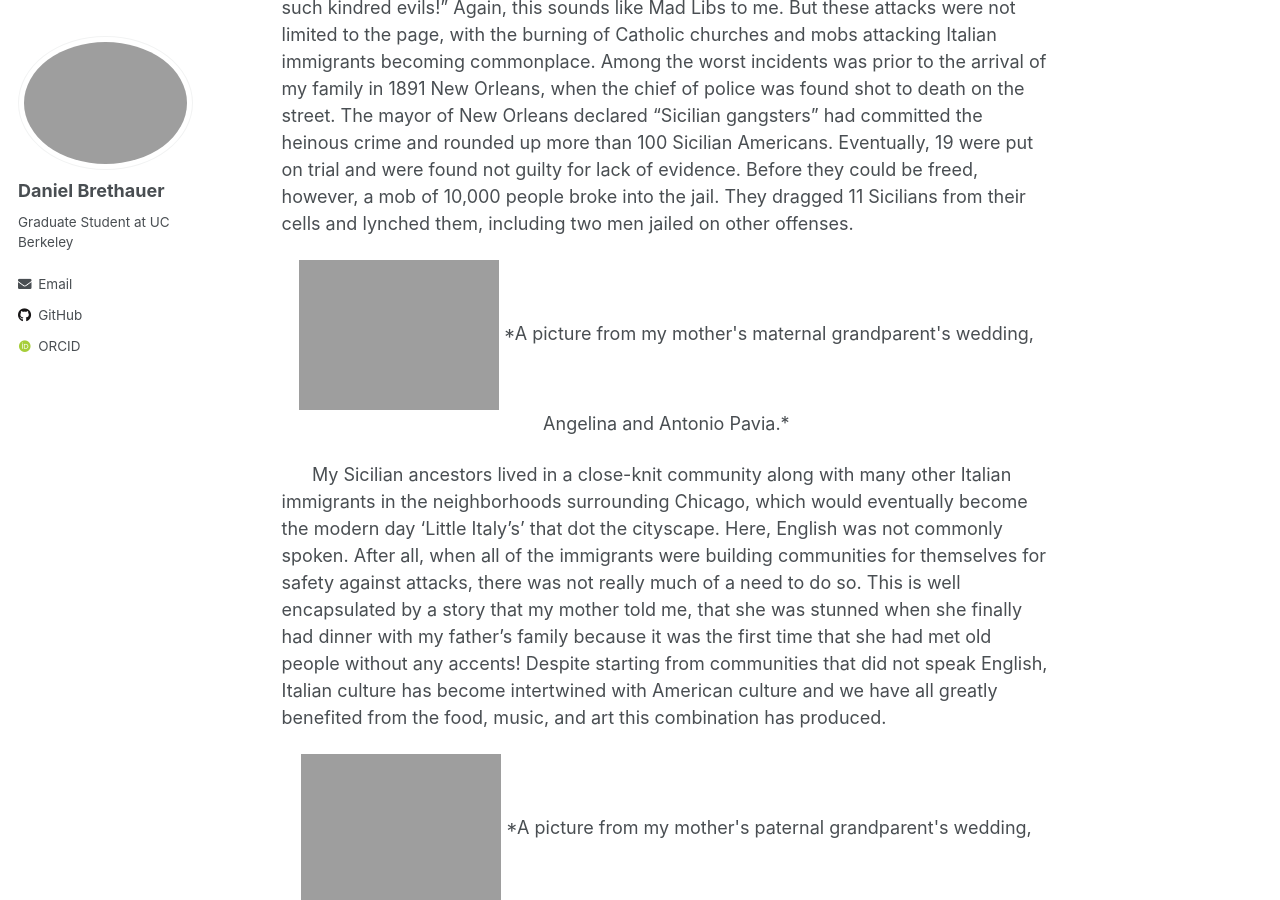
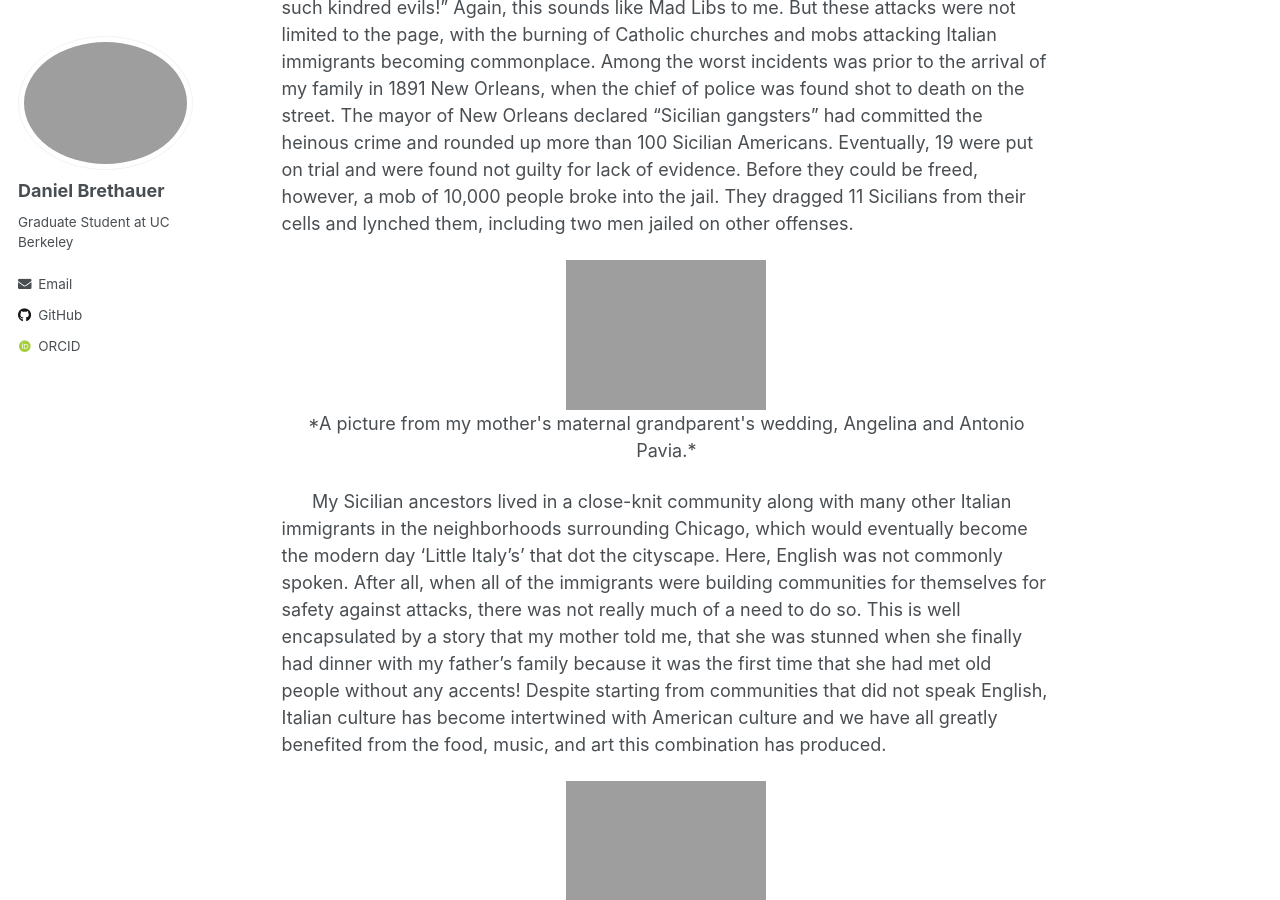
Before and after one commit to dbrethauer/dbrethauer.github.io, a Jekyll site: the page built from _pages/familyhistory.md, in a window 1280 px wide and 900 px high, scrolled down 3327 px. Built offline with Jekyll 4.4.1, drawn with Linux system fonts in a browser that asks for light colours; some web fonts are replaced.

Commit message:
Update familyhistory.md

```diff
--- a/_pages/familyhistory.md
+++ b/_pages/familyhistory.md
@@ -21,19 +21,19 @@ title: "Family History"
 &nbsp;&nbsp;&nbsp;&nbsp;&nbsp;&nbsp;For my Sicilian immigrant ancestors, the treatment was similar. The Library of Congress has [a succinct article](https://www.loc.gov/classroom-materials/immigration/italian/under-attack/) that describes the kind of climate that my Sicilian ancestors were stepping into when they arrived in the early 1900s. It describes a time where “Mediterranean types” were said to be inherently inferior, often criminals, and less than human. In fact, there were cartoons that proudly proclaimed “If immigration was properly restricted, you would never be troubled with anarchism, socialism, the Mafia and such kindred evils!” Again, this sounds like Mad Libs to me. But these attacks were not limited to the page, with the burning of Catholic churches and mobs attacking Italian immigrants becoming commonplace. Among the worst incidents was prior to the arrival of my family in 1891 New Orleans, when the chief of police was found shot to death on the street. The mayor of New Orleans declared "Sicilian gangsters" had committed the heinous crime and rounded up more than 100 Sicilian Americans. Eventually, 19 were put on trial and were found not guilty for lack of evidence. Before they could be freed, however, a mob of 10,000 people broke into the jail. They dragged 11 Sicilians from their cells and lynched them, including two men jailed on other offenses.
 
 <p align="center">
-<img src="../images/research/AngelinaPanicolaPavia+AntonioPavia.jpeg" alt="A picture from my mother's maternal grandparent's wedding, Angelina and Antonio Pavia" width="200"/>
+<img src="../images/research/AngelinaPanicolaPavia+AntonioPavia.jpeg" alt="A picture from my mother's maternal grandparent's wedding, Angelina and Antonio Pavia" width="200"/><br>
 *A picture from my mother's maternal grandparent's wedding, Angelina and Antonio Pavia.*
 </p>
 
 &nbsp;&nbsp;&nbsp;&nbsp;&nbsp;&nbsp;My Sicilian ancestors lived in a close-knit community along with many other Italian immigrants in the neighborhoods surrounding Chicago, which would eventually become the modern day ‘Little Italy’s’ that dot the cityscape. Here, English was not commonly spoken. After all, when all of the immigrants were building communities for themselves for safety against attacks, there was not really much of a need to do so. This is well encapsulated by a story that my mother told me, that she was stunned when she finally had dinner with my father’s family because it was the first time that she had met old people without any accents! Despite starting from communities that did not speak English, Italian culture has become intertwined with American culture and we have all greatly benefited from the food, music, and art this combination has produced.
 <p align="center">
-<img src="../images/research/JennieGiacaloneCognato+RosarioCognato.jpeg" alt="A picture from my mother's paternal grandparent's wedding, Jennie and Rosario Cognato" width="200"/>
+<img src="../images/research/JennieGiacaloneCognato+RosarioCognato.jpeg" alt="A picture from my mother's paternal grandparent's wedding, Jennie and Rosario Cognato" width="200"/><br>
 *A picture from my mother's paternal grandparent's wedding, Jennie and Rosario Cognato.*
 </p>
 
 &nbsp;&nbsp;&nbsp;&nbsp;&nbsp;&nbsp;Even without intense, specifically anti-Finnish political messaging, my paternal grandmother and her family were not unaffected by the pervasive fog of anti-immigrant sentiment that cloaked the country. Growing up, my paternal grandmother was raised in a household where any sign that you had been born elsewhere was faux pas. She was only taught English, losing the native language of her ancestors and her parents. The anti-immigrant sentiment was so internalized that my paternal grandmother supposedly had to forge her parent’s signature when bringing home her report card, not because she wanted to hide her grades but because her mother refused to sign fearing her signature and name were ‘too ethnic.’
 <p align="center">
-<img src="../images/research/Alvar+Ellen_Eklov.jpg" alt="A picture of my father's maternal grandaprents, Ellen and Alvar Eklov, in front of their house holding my father who is around one year old" width="200"/>
+<img src="../images/research/Alvar+Ellen_Eklov.jpg" alt="A picture of my father's maternal grandaprents, Ellen and Alvar Eklov, in front of their house holding my father who is around one year old" width="200"/><br>
 *A picture of my father's maternal grandaprents, Ellen and Alvar Eklov, in front of their house holding my father who is around one year old.*
 </p>
 
```
